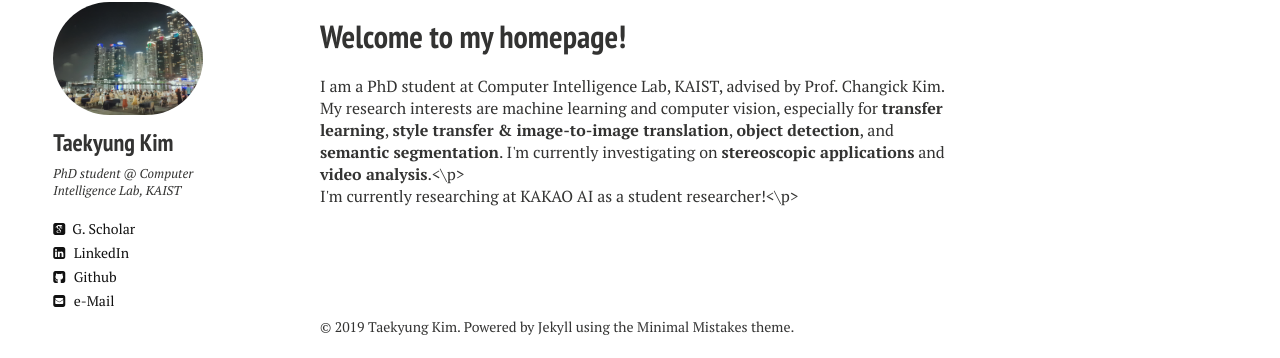
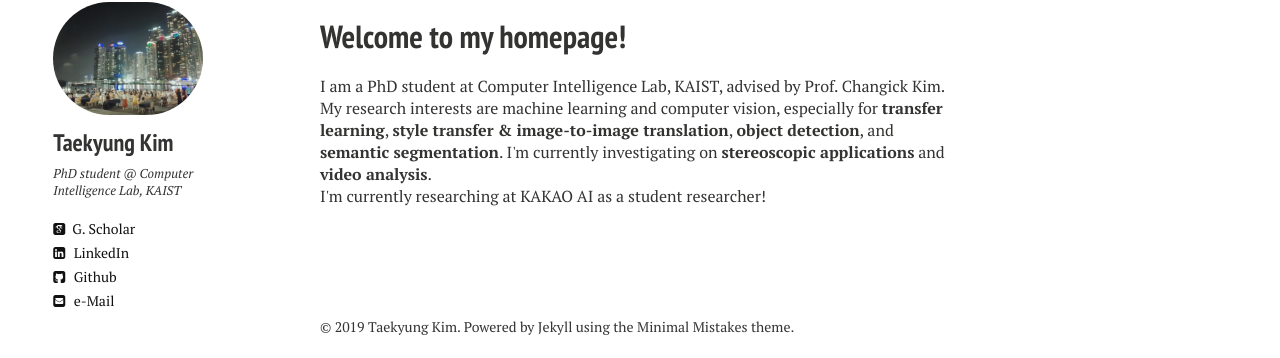
Before and after one commit to TKKim93/TKKim93.github.io, a Jekyll site: the page built from index.md, in a window 1280 px wide. Shown: the part 1063-1421 px from the top of the page. Built offline with Jekyll 4.4.1, drawn with Linux system fonts in a browser that asks for light colours; nearby versions of some CDN libraries.

```diff
--- a/index.md
+++ b/index.md
@@ -7,5 +7,5 @@ image:
   feature: mountain.png
 ---
 
-<p>I am a PhD student at Computer Intelligence Lab, KAIST, advised by Prof. Changick Kim. My research interests are machine learning and computer vision, especially for <b>transfer learning</b>, <b>style transfer & image-to-image translation</b>, <b>object detection</b>, and <b>semantic segmentation</b>. I'm currently investigating on <b>stereoscopic applications</b> and <b>video analysis</b>.<\p>
-<p>I'm currently researching at KAKAO AI as a student researcher!<\p>
+<p>I am a PhD student at Computer Intelligence Lab, KAIST, advised by Prof. Changick Kim. My research interests are machine learning and computer vision, especially for <b>transfer learning</b>, <b>style transfer & image-to-image translation</b>, <b>object detection</b>, and <b>semantic segmentation</b>. I'm currently investigating on <b>stereoscopic applications</b> and <b>video analysis</b>.</p>
+<p>I'm currently researching at KAKAO AI as a student researcher!</p>
```
